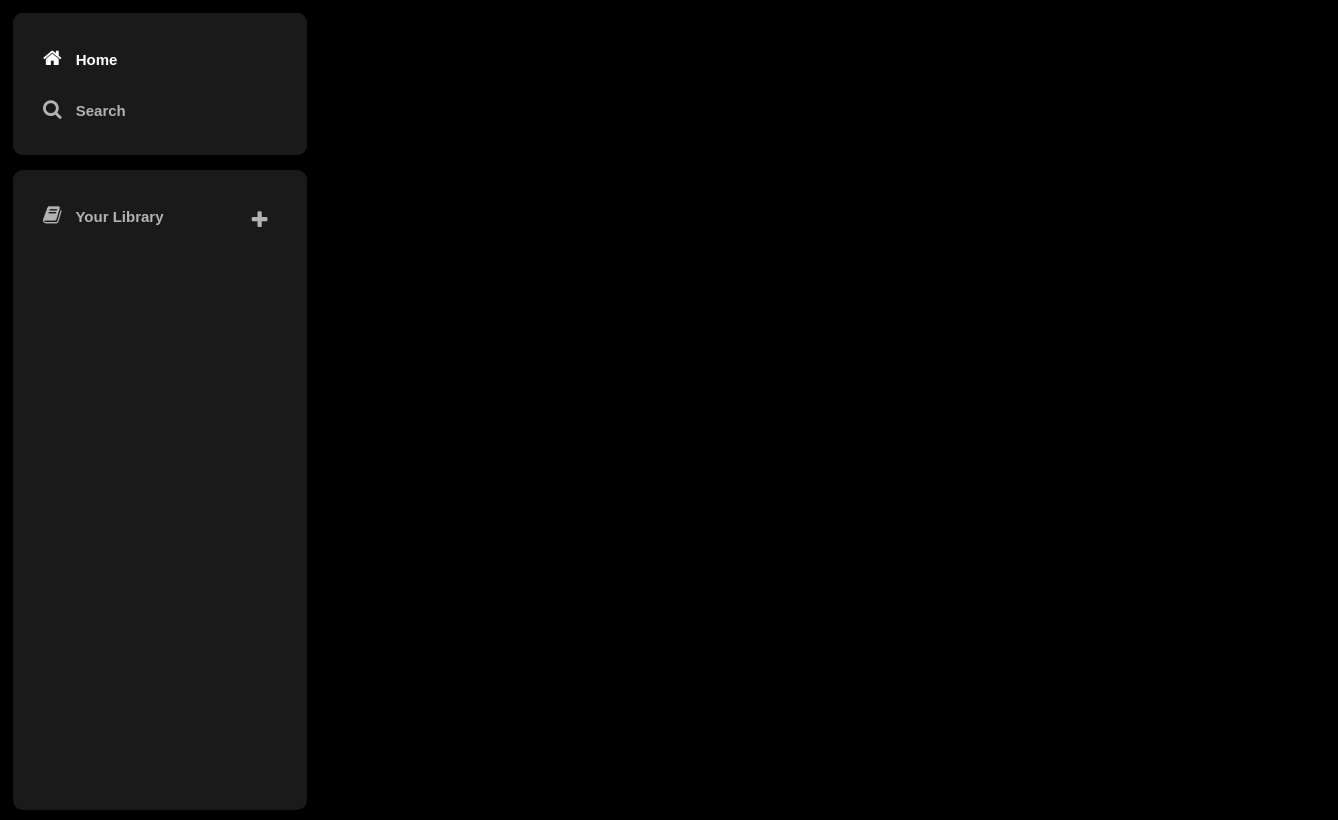
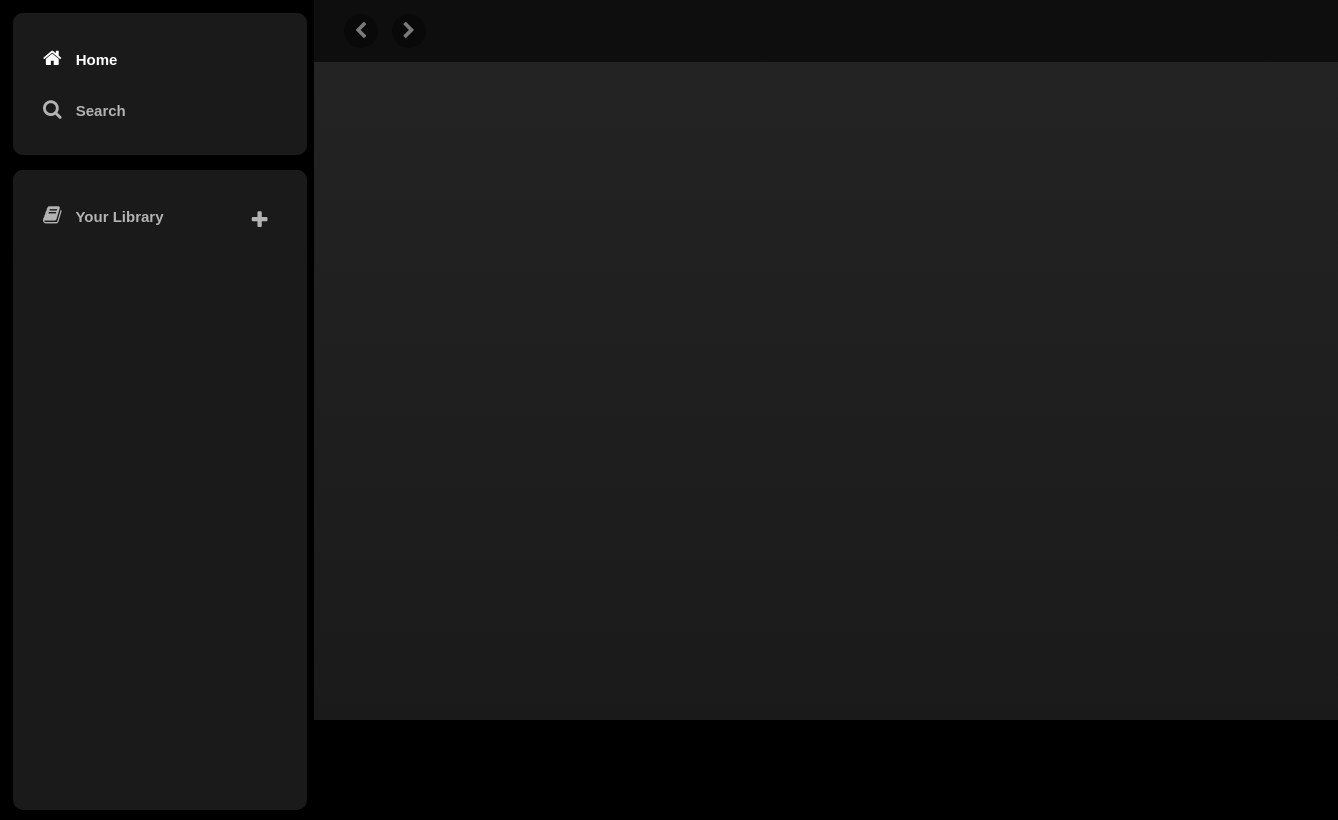
Before and after one commit to ArfanDwiSukmajaya/spotify, a plain HTML site: page index.html in a window 1280 px wide. Shown: the whole page, 1338 px wide, since content can reach past the window. Drawn offline with Linux system fonts and the light colour scheme.

Commit message:
add design topbar

```diff
--- a/index.html
+++ b/index.html
@@ -30,5 +30,14 @@
         </ul>
       </div>
     </div>
+
+    <main>
+      <div class="topbar">
+        <div class="prev-next-buttons">
+          <button type="button" class="fa fas fa-chevron-left"></button>
+          <button type="button" class="fa fas fa-chevron-right"></button>
+        </div>
+      </div>
+    </main>
   </body>
 </html>
--- a/style.css
+++ b/style.css
@@ -71,3 +71,40 @@ a {
   margin-top: 5px;
   display: none;
 }
+
+/* Main */
+main {
+  width: 80%;
+  min-height: 90vh;
+  margin-left: 24.5%;
+  margin-bottom: 100px;
+  background: linear-gradient(to bottom, #242424, #1a1a1a);
+}
+.topbar {
+  display: flex;
+  justify-content: space-between;
+  background-color: #0e0e0e;
+  padding: 14px 30px;
+  position: fixed;
+  width: 100%;
+}
+
+.topbar {
+  display: flex;
+  justify-content: space-between;
+  background-color: #0e0e0e;
+  padding: 14px 30px;
+  position: fixed;
+  width: 100%;
+}
+.topbar .prev-next-buttons button {
+  color: #7a7a7a;
+  cursor: not-allowed;
+  width: 34px;
+  height: 34px;
+  border-radius: 100%;
+  font-size: 18px;
+  border: 0px;
+  background-color: #090909;
+  margin-right: 10px;
+}
```
